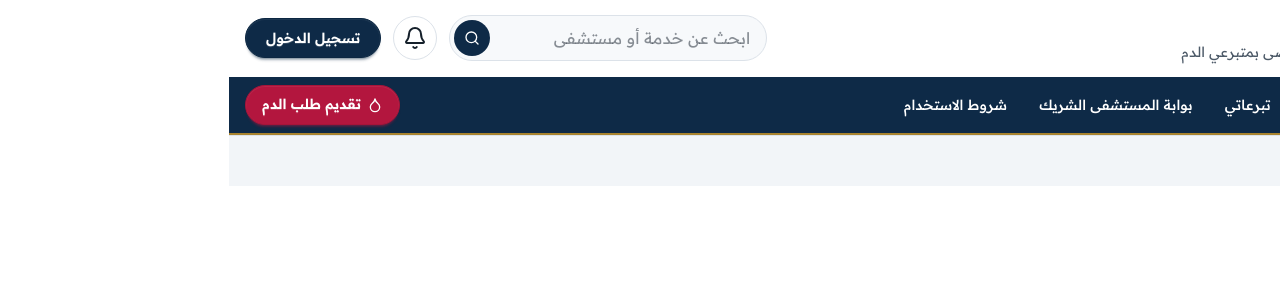
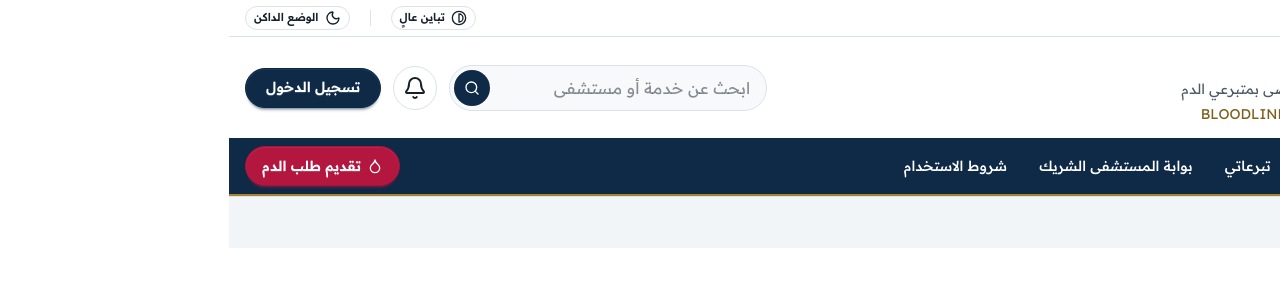
Before and after one commit to Marnie0/bloodlink, a React (Vite) app in the folder client/: page / in a window 1280 px wide. Shown: the top 300 px of the page. Built offline with nearby package versions, Linux system fonts and the light colour scheme.

Commit message:
feat: utility bar with a saved dark mode toggle

```diff
--- a/client/index.html
+++ b/client/index.html
@@ -2,6 +2,11 @@
 <html lang="ar" dir="rtl">
   <head>
     <meta charset="UTF-8" />
+    <script>
+      if (localStorage.getItem('bl-theme') === 'dark') {
+        document.documentElement.dataset.theme = 'dark';
+      }
+    </script>
     <link rel="icon" type="image/svg+xml" href="/favicon.svg" />
     <meta name="viewport" content="width=device-width, initial-scale=1.0" />
     <meta name="description" content="رابط الحياة: منصة مجتمعية تربط طالبي الدم بالمتبرعين" />
--- a/client/src/App.jsx
+++ b/client/src/App.jsx
@@ -1,4 +1,5 @@
 import { Route, Routes } from 'react-router-dom';
+import UtilityBar from '@/components/layout/UtilityBar';
 import Header from '@/components/layout/Header';
 import Footer from '@/components/layout/Footer';
 import BottomTabBar from '@/components/layout/BottomTabBar';
@@ -25,6 +26,7 @@ import AdminHospitalsPage from '@/pages/admin/AdminHospitalsPage';
 export default function App() {
   return (
     <>
+      <UtilityBar />
       <Header />
       <main>
         <Routes>
--- a/client/src/components/layout/Brand.jsx
+++ b/client/src/components/layout/Brand.jsx
@@ -10,6 +10,9 @@ export default function Brand() {
       <span>
         <span className="font-head text-head block text-xl font-extrabold">رابط الحياة</span>
         <span className="text-tiny text-ink-2 sm:text-small block">خدمات رقمية لربط المرضى بمتبرعي الدم</span>
+        <span className="text-tiny text-gold-ink sm:text-small xs:block hidden">
+          BLOODLINK · DIGITAL SERVICES
+        </span>
       </span>
     </Link>
   );
--- a/client/src/components/layout/MainNav.jsx
+++ b/client/src/components/layout/MainNav.jsx
@@ -24,7 +24,7 @@ export default function MainNav() {
                 clsx(
                   'focus-visible:outline-gold rounded-full px-3 py-2 text-sm transition-colors focus-visible:outline-2 focus-visible:outline-offset-2',
                   isActive
-                    ? 'bg-surface text-navy font-semibold'
+                    ? 'bg-white font-semibold text-[#0E2A47]'
                     : 'font-medium text-white hover:bg-white/10',
                 )
               }
@@ -38,7 +38,7 @@ export default function MainNav() {
           className={({ isActive }) =>
             clsx(
               'btn btn-primary rounded-full',
-              isActive ? 'bg-surface text-navy hover:bg-primary hover:text-white' : 'text-white',
+              isActive ? 'hover:bg-primary bg-white text-[#0E2A47] hover:text-white' : 'text-white',
             )
           }
         >
--- /dev/null
+++ b/client/src/components/layout/UtilityBar.jsx
@@ -0,0 +1,39 @@
+import { Contrast, Moon } from 'lucide-react';
+import { useState, useEffect } from 'react';
+
+export default function UtilityBar() {
+  const [theme, setTheme] = useState(() =>
+    document.documentElement.dataset.theme === 'dark' ? 'dark' : 'light',
+  );
+  useEffect(() => {
+    document.documentElement.dataset.theme = theme;
+    localStorage.setItem('bl-theme', theme);
+  }, [theme]);
+  return (
+    <div className="bg-surface border-line text-ink-2 border-b text-[0.8rem]">
+      <div className="xs:justify-between mx-auto flex min-h-9 max-w-7xl items-center justify-center px-4">
+        <span className="text-tiny text-ink-2 sm:text-small xs:block hidden">تاريخ تجريبي 22-10-2020</span>
+        <div className="flex items-center gap-5">
+          <button
+            type="button"
+            aria-pressed="false"
+            className="btn btn-ghost btn-xs aria-pressed:bg-navy border-line rounded-full aria-pressed:text-white"
+          >
+            <Contrast className="size-4" aria-hidden="true" />
+            تباين عالٍ
+          </button>
+          <span aria-hidden="true" className="border-line h-4 border-s"></span>
+          <button
+            type="button"
+            aria-pressed={theme === 'dark'}
+            onClick={() => setTheme(theme === 'light' ? 'dark' : 'light')}
+            className="btn btn-ghost btn-xs aria-pressed:bg-navy border-line rounded-full aria-pressed:text-white"
+          >
+            <Moon className="size-4" aria-hidden="true" />
+            الوضع الداكن
+          </button>
+        </div>
+      </div>
+    </div>
+  );
+}
```
